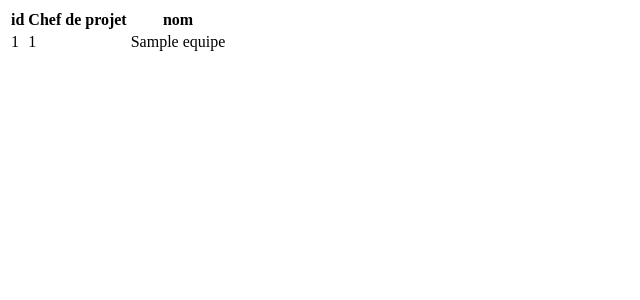
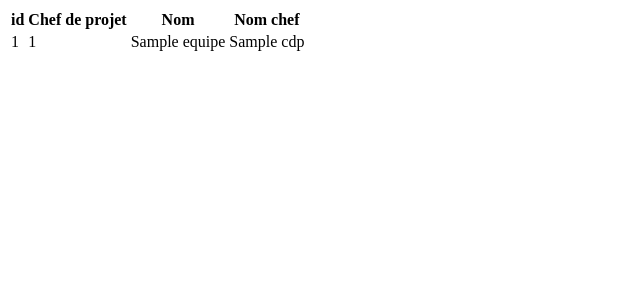
Before and after one commit to Isaia91/Webappsaler, a PHP site: template app/modules/frontend/views/equipe/index.phtml in a window 1280 px wide. Shown: the top 300 px of the page, without its empty margins (0-640 px from the left). Run offline with PHP 8.4, Linux system fonts and the light colour scheme; the template is opened without the code that fills it: most values are stand-ins (such as "Sample title", 1, 10 or a date in 2020).

Commit message:
modification de la facon pour recuperer les donnees dans le controller equipe plus ajout du nom prenom du chef de projet

```diff
--- a/app/modules/frontend/views/equipe/index.phtml
+++ b/app/modules/frontend/views/equipe/index.phtml
@@ -4,16 +4,18 @@
     <tr>
         <th scope="col">id</th>
         <th scope="col">Chef de projet</th>
-        <th scope="col">nom</th>
+        <th scope="col">Nom</th>
+        <th scope="col">Nom chef</th>
     </tr>
     </thead>
     <?php if (!empty($equipes)) {
         foreach ($equipes as $equipe) { ?>
 
             <tr>
-                <td><?php echo $equipe->id; ?></td>
-                <td><?php echo $equipe->chefDeProjet_id; ?></td>
-                <td><?php echo $equipe->nom; ?></td>
+                <td><?php echo $equipe['id']; ?></td>
+                <td><?php echo $equipe['chefDeProjet_id']; ?></td>
+                <td><?php echo $equipe['nom']; ?></td>
+                <td><?php echo $equipe['cdp'];?></td>
 
             </tr>
         <?php }
```
Also changed, not shown: app/modules/frontend/controllers/EquipeController.php (+10 -1 lines).
